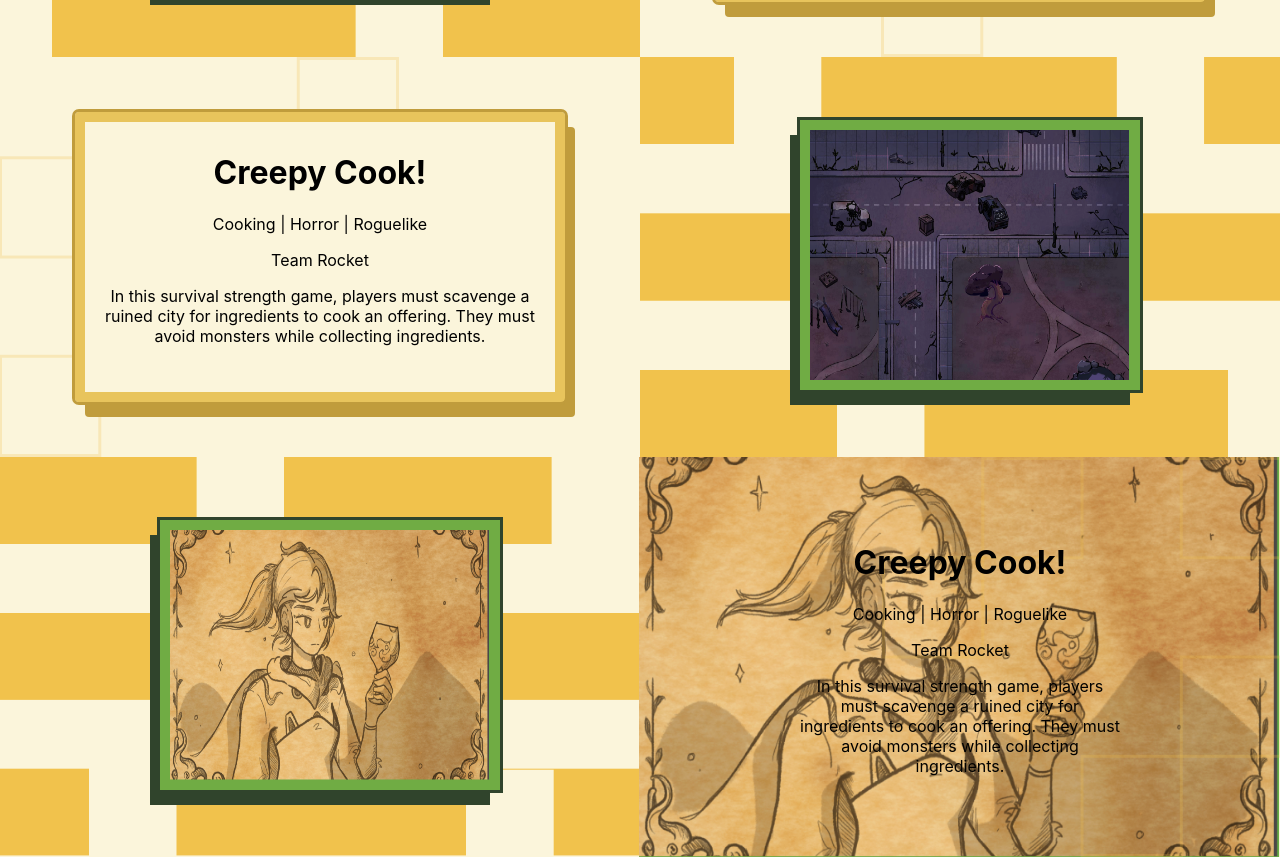
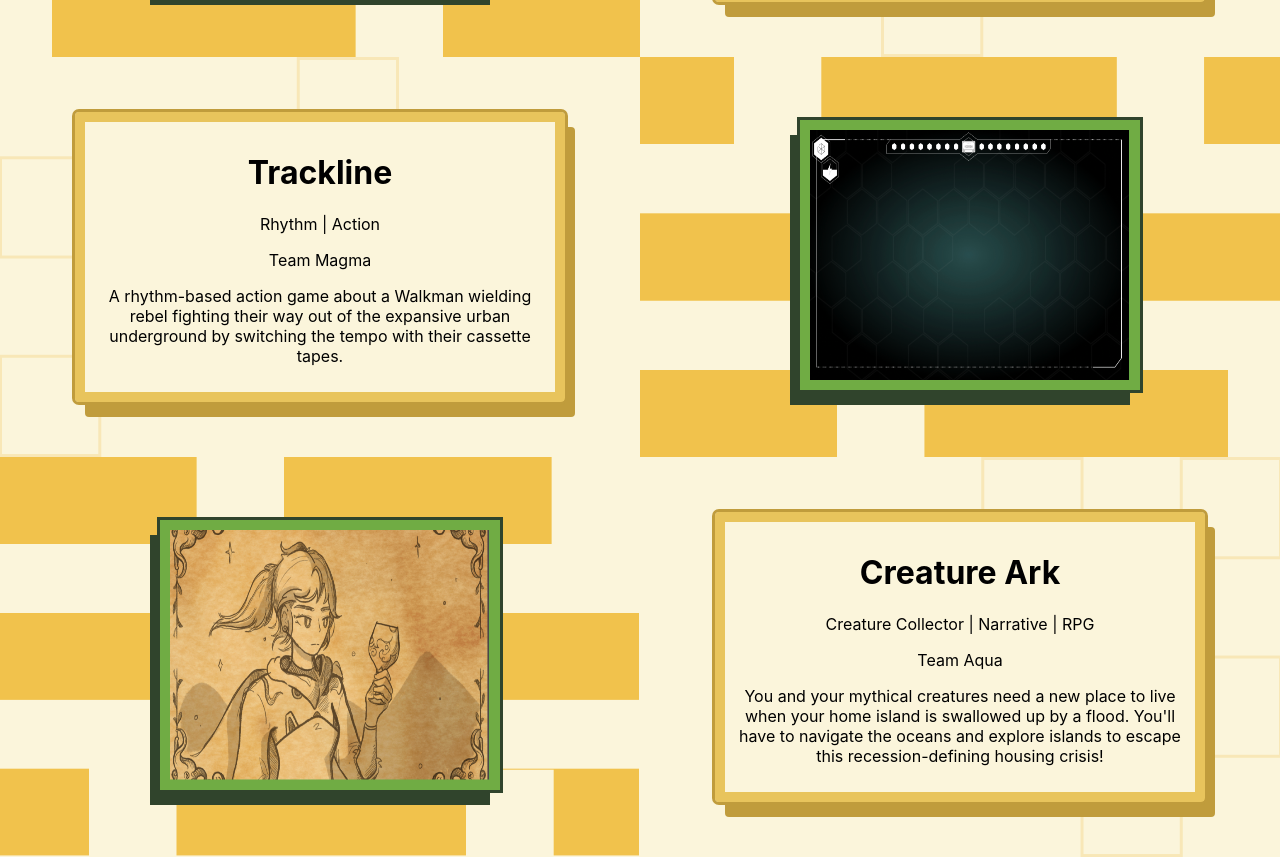
Before and after one commit to unimelb-game-makers/stego-studios, a React (Create React App) app: page / in a window 1280 px wide. Shown: the part 1500-2361 px from the top of the page. Built offline with nearby package versions, Linux system fonts and the light colour scheme; a web font is replaced by a local one.

Commit message:
Updated game descriptions

```diff
--- a/src/tsx-components/Showcase.tsx
+++ b/src/tsx-components/Showcase.tsx
@@ -26,16 +26,16 @@ const Showcase = () => {
             <div className="showcase-left">
               <img src="/images/Middle_Square.png" alt="Top_square.png"/>
               <div className="overlay-div showcase-description">
-                <h1>Creepy Cook!</h1>
-                <p>Cooking | Horror | Roguelike</p>
-                <p>Team Rocket</p>
-                <p>In this survival strength game, players must scavenge a ruined city for ingredients to cook an offering. They must avoid monsters while collecting ingredients.</p>
+                <h1>Trackline</h1>
+                <p>Rhythm | Action</p>
+                <p>Team Magma</p>
+                <p>A rhythm-based action game about a Walkman wielding rebel fighting their way out of the expansive urban underground by switching the tempo with their cassette tapes.</p>
               </div>
             </div>
             <div className="showcase-right">
               <img src="/images/Middle_Bar.png" alt="Top_Bar.png"/>
               <div className="overlay-div">
-                <img src="/images/creepycook.png" alt="creepycook.png"/>
+                <img src="/images/trackline.png" alt="creepycook.png"/>
               </div>
             </div>
         </div>
@@ -44,7 +44,6 @@ const Showcase = () => {
         <div className="showcase-row third-row">
             <div className="showcase-left">
               <img src="/images/Bottom_Bar.png" alt="Top_Bar.png"/>
-              <img src="/images/creatureark.png" alt="creepycook.png"/>
               <div className="overlay-div">
                 <img src="/images/creatureark.png" alt="creepycook.png"/>
               </div>
@@ -52,11 +51,11 @@ const Showcase = () => {
             <div className="showcase-right">
               <div className="image-wrapper">
                 <img src="/images/Bottom_Square.png" alt="Top_square.png" />
-                <div className="overlay-div">
-                    <h1>Creepy Cook!</h1>
-                    <p>Cooking | Horror | Roguelike</p>
-                    <p>Team Rocket</p>
-                    <p>In this survival strength game, players must scavenge a ruined city for ingredients to cook an offering. They must avoid monsters while collecting ingredients.</p>
+                <div className="overlay-div showcase-description">
+                    <h1>Creature Ark</h1>
+                    <p>Creature Collector | Narrative | RPG</p>
+                    <p>Team Aqua</p>
+                    <p>You and your mythical creatures need a new place to live when your home island is swallowed up by a flood. You'll have to navigate the oceans and explore islands to escape this recession-defining housing crisis!</p>
                 </div>
             </div>
 
```
